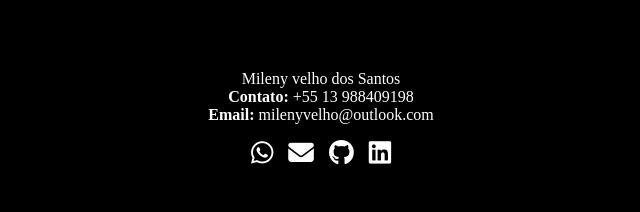
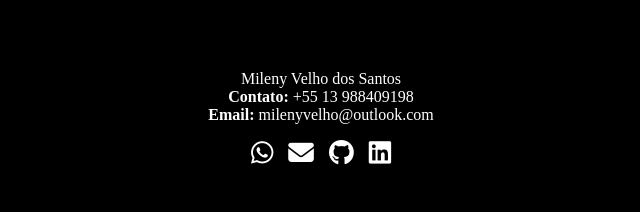
Before and after one commit to milenyv/portifolio, a plain HTML site: page index.html in a window 1280 px wide. Shown: the part 3113-3325 px from the top of the page, 319-959 px from the left. Drawn offline with Linux system fonts and the light colour scheme; a web font is replaced by a local one.

Commit message:
ajustar letra

```diff
--- a/index.html
+++ b/index.html
@@ -151,7 +151,7 @@
         </div>
 
         <div class="footer-center">
-            <p>Mileny velho dos Santos</p>
+            <p>Mileny Velho dos Santos</p>
             <p>
                 <strong data-i18n="contato">Contato:</strong>
                 <a class="icon" href="https://wa.me/5513988409198">+55 13 988409198</a><br>
```
